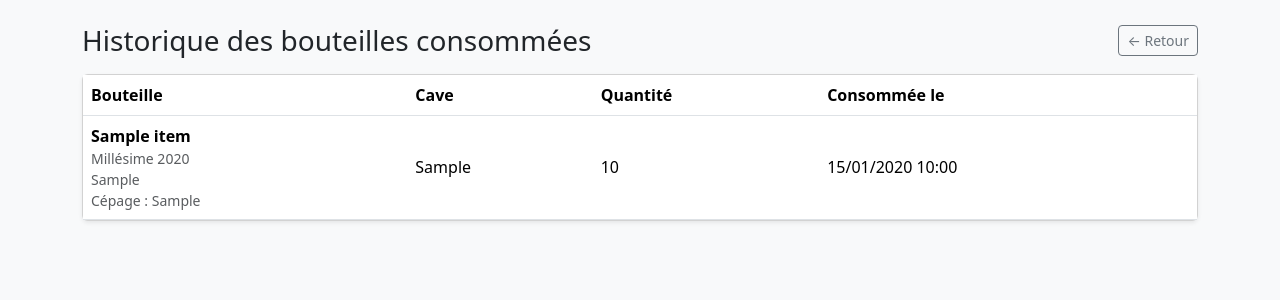
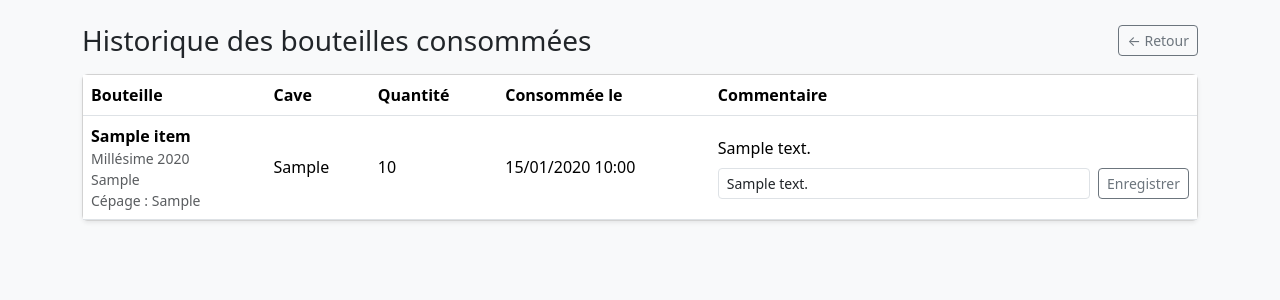
Before and after one commit to ttiot/cave_vin, a Python web app: template templates/consumption_history.html in a window 1280 px wide. Shown: the part 56-356 px from the top of the page. Run offline with Jinja, Linux system fonts and the light colour scheme; the template is opened without the code that fills it: most values are stand-ins (such as "Sample title", 1, 10 or a date in 2020); some libraries are stand-ins or nearby versions.

Commit message:
Add comments to wine consumptions

```diff
--- a/app/blueprints/wines.py
+++ b/app/blueprints/wines.py
@@ -614,10 +614,13 @@ def consume_wine(wine_id):
     # Récupérer les valeurs depuis extra_attributes
     extras = wine.extra_attributes or {}
 
+    comment = request.form.get('comment', '').strip() or None
+
     consumption = WineConsumption(
         wine=wine,
         user=wine.owner,
         quantity=1,
+        comment=comment,
         snapshot_name=wine.name,
         snapshot_year=extras.get('year'),
         snapshot_region=extras.get('region'),
--- a/models.py
+++ b/models.py
@@ -286,6 +286,7 @@ class WineConsumption(db.Model):
     user_id = db.Column(db.Integer, db.ForeignKey("user.id"), nullable=False, index=True)
     consumed_at = db.Column(db.DateTime, default=datetime.utcnow, nullable=False)
     quantity = db.Column(db.Integer, default=1, nullable=False)
+    comment = db.Column(db.Text)
     snapshot_name = db.Column(db.String(120), nullable=False)
     snapshot_year = db.Column(db.Integer)
     snapshot_region = db.Column(db.String(120))
--- a/templates/consumption_history.html
+++ b/templates/consumption_history.html
@@ -14,6 +14,7 @@
           <th>Cave</th>
           <th>Quantité</th>
           <th>Consommée le</th>
+          <th>Commentaire</th>
         </tr>
       </thead>
       <tbody>
@@ -36,6 +37,21 @@
           </td>
           <td>{{ item.quantity }}</td>
           <td>{{ item.consumed_at.strftime('%d/%m/%Y %H:%M') }}</td>
+          <td class="align-middle">
+            <div class="mb-2">
+              {% if item.comment %}
+              <span>{{ item.comment }}</span>
+              {% else %}
+              <span class="text-muted small">Aucun commentaire</span>
+              {% endif %}
+            </div>
+            <form method="post" action="{{ url_for('main.update_consumption_comment', consumption_id=item.id) }}" class="d-flex gap-2">
+              <input type="hidden" name="csrf_token" value="{{ csrf_token() }}" />
+              <input type="hidden" name="redirect" value="{{ request.full_path }}">
+              <input type="text" name="comment" class="form-control form-control-sm flex-grow-1" placeholder="Ajouter un commentaire" value="{{ item.comment or '' }}">
+              <button type="submit" class="btn btn-outline-secondary btn-sm">Enregistrer</button>
+            </form>
+          </td>
         </tr>
         {% endfor %}
       </tbody>
--- a/templates/search.html
+++ b/templates/search.html
@@ -114,6 +114,7 @@
           <form method="post" action="{{ url_for('wines.consume_wine', wine_id=wine.id) }}" class="flex-fill wine-action-form">
             <input type="hidden" name="csrf_token" value="{{ csrf_token() }}" />
             <input type="hidden" name="redirect" value="{{ request.path }}">
+            <input type="text" name="comment" class="form-control form-control-sm mb-2" placeholder="Commentaire (optionnel)">
             <button type="submit" class="btn btn-outline-secondary btn-sm w-100">Consommer</button>
           </form>
           <form method="post" action="{{ url_for('wines.refresh_wine', wine_id=wine.id) }}" class="flex-fill wine-action-form">
--- a/templates/wines_overview.html
+++ b/templates/wines_overview.html
@@ -268,6 +268,7 @@
                   <form method="post" action="{{ url_for('wines.consume_wine', wine_id=wine.id) }}" class="flex-fill wine-action-form">
                     <input type="hidden" name="csrf_token" value="{{ csrf_token() }}" />
                     <input type="hidden" name="redirect" value="{{ request.path }}">
+                    <input type="text" name="comment" class="form-control form-control-sm mb-2" placeholder="Commentaire (optionnel)">
                     <button type="submit" class="btn btn-outline-secondary btn-sm w-100">Consommer</button>
                   </form>
                   <form method="post" action="{{ url_for('wines.refresh_wine', wine_id=wine.id) }}" class="flex-fill wine-action-form">
--- a/templates/wines_to_consume.html
+++ b/templates/wines_to_consume.html
@@ -105,7 +105,9 @@
         <div class="btn-group d-flex" role="group">
           <a href="{{ url_for('wines.wine_detail', wine_id=wine.id) }}" class="btn btn-outline-primary btn-sm flex-fill">Détails</a>
           <form method="post" action="{{ url_for('wines.consume_wine', wine_id=wine.id) }}" class="flex-fill">
+            <input type="hidden" name="csrf_token" value="{{ csrf_token() }}" />
             <input type="hidden" name="redirect" value="{{ url_for('search.wines_to_consume') }}">
+            <input type="text" name="comment" class="form-control form-control-sm mb-2" placeholder="Commentaire (optionnel)">
             <button type="submit" class="btn btn-outline-success btn-sm w-100">Consommer</button>
           </form>
         </div>
```
Also changed, not shown: app/blueprints/main.py (+25 -2 lines), templates/wine_detail.html (+11 -3 lines).
